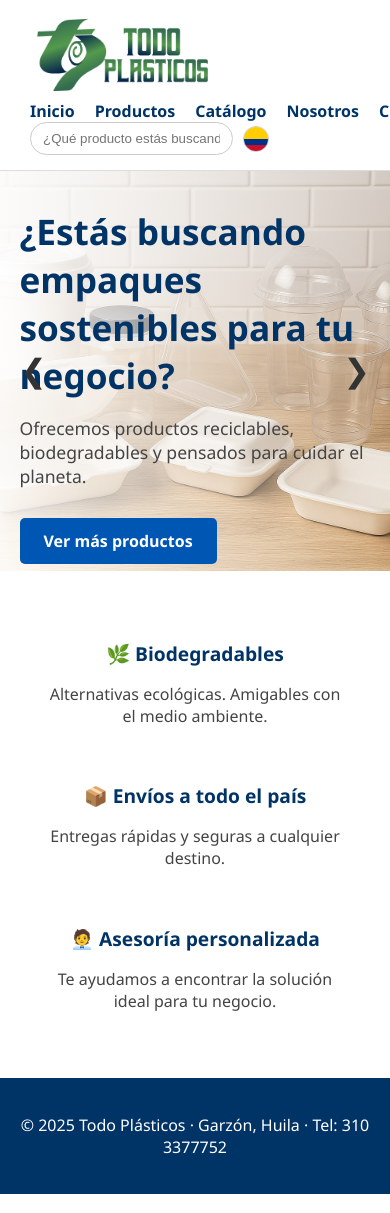
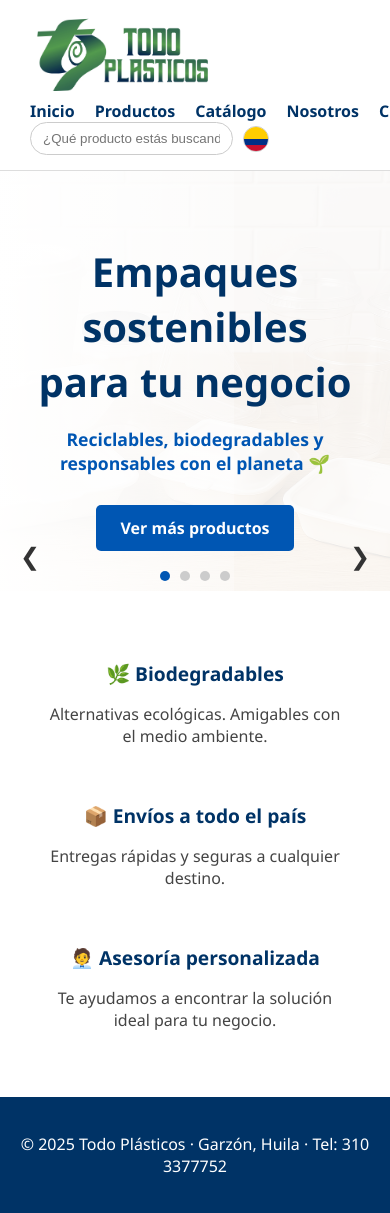
Before and after one commit to IsabellaPolo/Pagina-WEB, a PHP site: page / in a window 390 px wide; the page is wider, and only the part inside the window is pictured. Run offline with PHP 8.4, Linux system fonts and the light colour scheme.

Commit message:
Mejora el slider hero con nuevos estilos, funcionalidad de navegación y ajustes de diseño responsivo

```diff
--- a/Index.html
+++ b/Index.html
@@ -1,17 +1,18 @@
 <!DOCTYPE html>
 <html lang="es">
 <head>
-  <meta charset="UTF-8">
-  <meta name="viewport" content="width=device-width, initial-scale=1.0">
+  <meta charset="UTF-8" />
+  <meta name="viewport" content="width=device-width, initial-scale=1.0"/>
   <title>Todo Plásticos</title>
-  <link rel="stylesheet" href="css/styles.css">
-  <link rel="icon" href="favicon.ico">
+  <link rel="stylesheet" href="css/styles.css" />
+  <link rel="icon" href="favicon.ico" />
 </head>
 <body>
 
+  <!-- HEADER -->
   <header>
     <div class="logo">
-      <img src="img/logo todo plasticos.png" alt="Todo Plásticos">
+      <img src="img/logo todo plasticos.png" alt="Todo Plásticos" />
     </div>
     <nav class="navbar">
       <ul>
@@ -23,28 +24,35 @@
       </ul>
     </nav>
     <div class="search-container">
-      <input type="text" placeholder="¿Qué producto estás buscando hoy?">
-      <img src="img/bandera colombia.png" alt="Col" class="flag">
+      <input type="text" placeholder="¿Qué producto estás buscando hoy?" />
+      <img src="img/bandera colombia.png" alt="Col" class="flag" />
     </div>
   </header>
 
-  <!-- SLIDER HERO -->
+  <!-- SLIDER HERO MEJORADO -->
   <section class="slider-hero">
     <div class="slider-images">
-      <img src="img/fondo productos1.png" class="slide active" alt="Imagen 1">
-      <img src="img/fondo productos2.png" class="slide" alt="Imagen 2">
-      <img src="img/fondo productos3.png" class="slide" alt="Imagen 3">
-      <img src="img/fondo productos4.png" class="slide" alt="Imagen 4">
+      <img src="img/fondo productos1.png" class="slide active" alt="Imagen 1" />
+      <img src="img/fondo productos2.png" class="slide" alt="Imagen 2" />
+      <img src="img/fondo productos3.png" class="slide" alt="Imagen 3" />
+      <img src="img/fondo productos4.png" class="slide" alt="Imagen 4" />
     </div>
 
     <div class="slider-overlay">
       <div class="slider-text">
-        <h2>¿Estás buscando empaques sostenibles para tu negocio?</h2>
-        <p>Ofrecemos productos reciclables, biodegradables y pensados para cuidar el planeta.</p>
+        <h2><strong>Empaques sostenibles</strong> para tu negocio</h2>
+        <p class="tagline">Reciclables, biodegradables y responsables con el planeta 🌱</p>
         <a href="#" class="btn-primary">Ver más productos</a>
       </div>
       <button class="slider-btn prev">&#10094;</button>
       <button class="slider-btn next">&#10095;</button>
+    </div>
+
+    <div class="slider-dots">
+      <span class="dot active-dot"></span>
+      <span class="dot"></span>
+      <span class="dot"></span>
+      <span class="dot"></span>
     </div>
   </section>
 
@@ -69,17 +77,22 @@
     <p>© 2025 Todo Plásticos · Garzón, Huila · Tel: 310 3377752</p>
   </footer>
 
-  <!-- JS SLIDER -->
+  <!-- SLIDER SCRIPT -->
   <script>
     const slides = document.querySelectorAll('.slide');
     const nextBtn = document.querySelector('.next');
     const prevBtn = document.querySelector('.prev');
+    const dots = document.querySelectorAll('.dot');
     let current = 0;
 
     function updateSlides(index) {
       slides.forEach((slide, i) => {
         slide.classList.remove('active');
         if (i === index) slide.classList.add('active');
+      });
+      dots.forEach((dot, i) => {
+        dot.classList.remove('active-dot');
+        if (i === index) dot.classList.add('active-dot');
       });
     }
 
@@ -93,12 +106,19 @@
       updateSlides(current);
     });
 
-    updateSlides(current);
+    dots.forEach((dot, i) => {
+      dot.addEventListener('click', () => {
+        current = i;
+        updateSlides(current);
+      });
+    });
 
     setInterval(() => {
       current = (current + 1) % slides.length;
       updateSlides(current);
     }, 5000);
+
+    updateSlides(current);
   </script>
 
 </body>
--- a/css/styles.css
+++ b/css/styles.css
@@ -1,4 +1,4 @@
-/* General */
+/* === GENERAL === */
 body {
   margin: 0;
   font-family: 'Segoe UI', sans-serif;
@@ -10,7 +10,7 @@ a {
   color: #003366;
 }
 
-/* Header */
+/* === HEADER === */
 header {
   display: flex;
   align-items: center;
@@ -57,7 +57,7 @@ header {
   border: 1px solid #ccc;
 }
 
-/* Botón */
+/* === BOTÓN === */
 .btn-primary {
   background-color: #0056b3;
   color: white;
@@ -68,11 +68,11 @@ header {
   margin-top: 10px;
 }
 
-/* SLIDER HERO */
+/* === SLIDER HERO === */
 .slider-hero {
   position: relative;
   width: 100%;
-  height: 400px;
+  height: 550px; /* AJUSTE DE ALTURA */
   overflow: hidden;
   background-color: #eee;
 }
@@ -93,10 +93,12 @@ header {
   position: absolute;
   top: 0;
   left: 0;
+  transition: transform 1s ease;
 }
 
 .slider-images img.active {
   display: block;
+  transform: scale(1.02);
 }
 
 .slider-overlay {
@@ -108,26 +110,41 @@ header {
   display: flex;
   align-items: center;
   justify-content: space-between;
-  background: linear-gradient(to right, rgba(255,255,255,0.9) 0%, rgba(255,255,255,0.6) 40%, rgba(255,255,255,0.1) 100%);
   box-sizing: border-box;
+  overflow: hidden;
+}
+
+.slider-overlay::before {
+  content: "";
+  position: absolute;
+  top: 0;
+  left: 0;
+  width: 60%;
+  height: 100%;
+  background: linear-gradient(to right, rgba(255,255,255,0.95), rgba(255,255,255,0.3));
+  z-index: 1;
 }
 
 .slider-text {
   max-width: 600px;
+  position: relative;
+  z-index: 2;
 }
 
 .slider-text h2 {
-  font-size: 2.2rem;
+  font-size: 2.5rem;
   color: #003366;
-  margin-bottom: 15px;
+  margin-bottom: 10px;
 }
 
-.slider-text p {
+.tagline {
   font-size: 1.1rem;
-  color: #444;
+  font-weight: 600;
+  color: #0056b3;
   margin-bottom: 20px;
 }
 
+/* === FLECHAS === */
 .slider-btn {
   position: absolute;
   top: 50%;
@@ -153,7 +170,30 @@ header {
   color: #0056b3;
 }
 
-/* FEATURES */
+/* === INDICADORES === */
+.slider-dots {
+  position: absolute;
+  bottom: 20px;
+  left: 50%;
+  transform: translateX(-50%);
+  display: flex;
+  gap: 10px;
+  z-index: 4;
+}
+
+.dot {
+  width: 10px;
+  height: 10px;
+  background: #ccc;
+  border-radius: 50%;
+  cursor: pointer;
+}
+
+.active-dot {
+  background: #0056b3;
+}
+
+/* === FEATURES === */
 .features {
   display: flex;
   justify-content: space-around;
@@ -179,10 +219,42 @@ header {
   color: #444;
 }
 
-/* FOOTER */
+/* === FOOTER === */
 footer {
   background-color: #003366;
   color: white;
   text-align: center;
   padding: 20px;
 }
+
+/* === RESPONSIVE === */
+@media screen and (max-width: 768px) {
+  .slider-hero {
+    height: auto;
+  }
+
+  .slider-overlay {
+    flex-direction: column;
+    align-items: center;
+    justify-content: center;
+    text-align: center;
+    padding: 40px 20px;
+    background: rgba(255,255,255,0.9);
+  }
+
+  .slider-text {
+    max-width: 90%;
+  }
+
+  .slider-btn.prev,
+  .slider-btn.next {
+    top: auto;
+    bottom: 10px;
+    transform: none;
+    font-size: 1.5rem;
+  }
+
+  .slider-dots {
+    bottom: 10px;
+  }
+}
```
